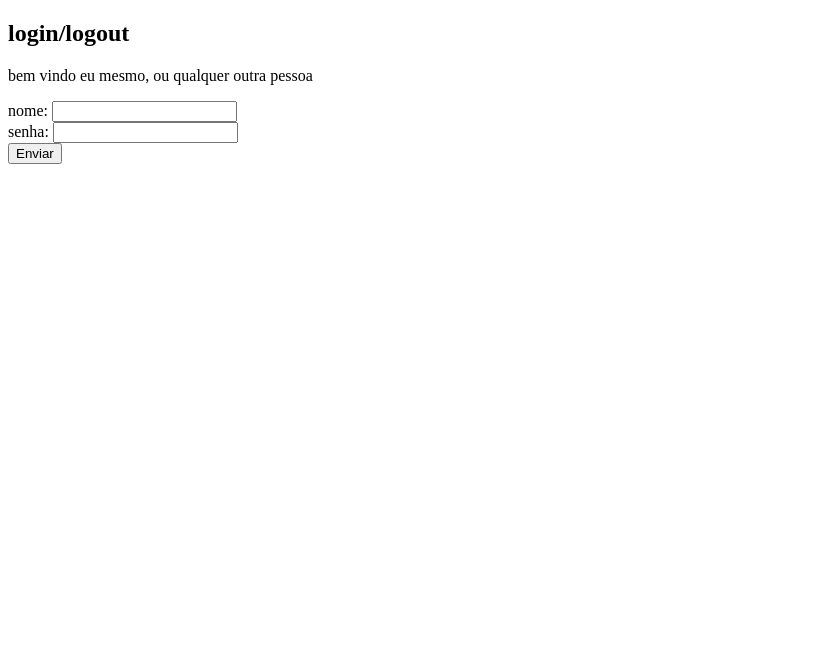
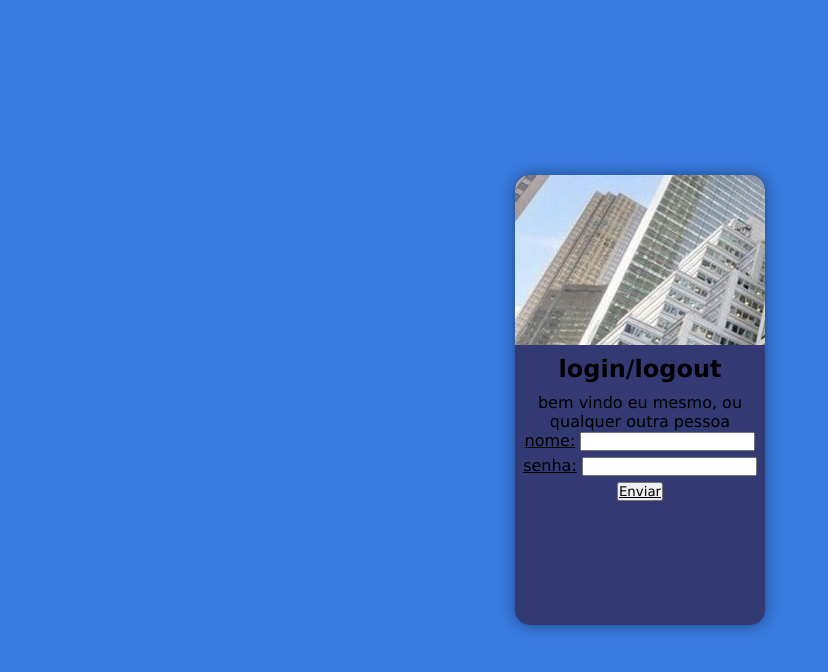
Before and after one commit to Thalison-Jose/login, a plain HTML site: page index.html in a window 1280 px wide. Shown: the whole page, without its empty margins (0-828 px from the left). Drawn offline with Linux system fonts and the light colour scheme.

Commit message:
01/03/2024

```diff
--- a/index.html
+++ b/index.html
@@ -4,7 +4,7 @@
     <meta charset="UTF-8">
     <meta name="viewport" content="width=device-width, initial-scale=1.0">
     <title>login</title>
-    <link rel="stylesheet" href="style/estilo.css" media="(max-width: 480px)">
+    <link rel="stylesheet" href="style/estilo.css" media="(max-width: 4080px)">
     <link rel="stylesheet" href="style/tablet.css">
 </head>
 <body>
--- a/style/estilo.css
+++ b/style/estilo.css
@@ -10,7 +10,7 @@ body{
 }
 #login{
     background-color: #333A73;
-    width: 350px;
+    width: 250px;
     height: 450px;
     text-align: center;
     position: absolute;
@@ -18,10 +18,10 @@ body{
     left: 50%;
     translate: -50% -50%;
     border-radius: 15px;
-    box-shadow: rgba(0, 0, 0, 0.219) 5px 5px 5px;
+    box-shadow: rgba(0, 0, 0, 0.419) 0px 0px 15px;
 }
 #img{
-    height: 200px;
+    height: 170px;
     background-image: url(../img/download.jpg);
     background-position: center left;
     border-radius: 15px 15px 0px 0px;
```
